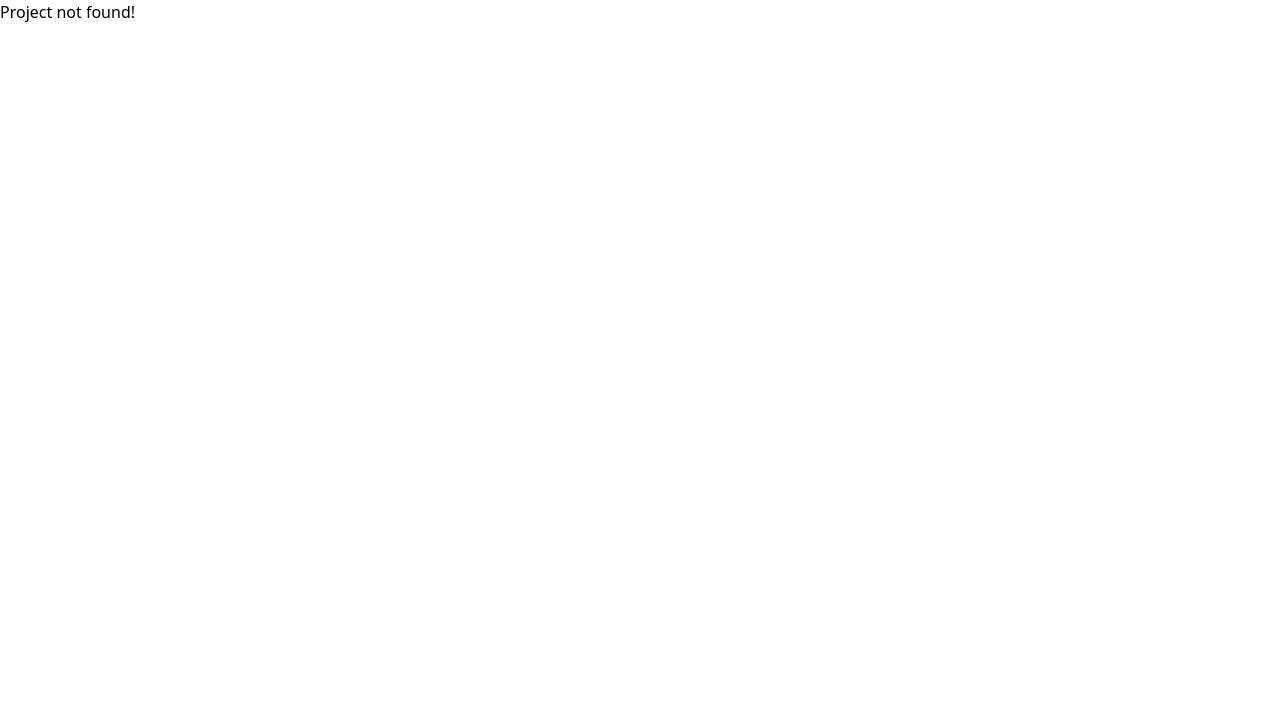
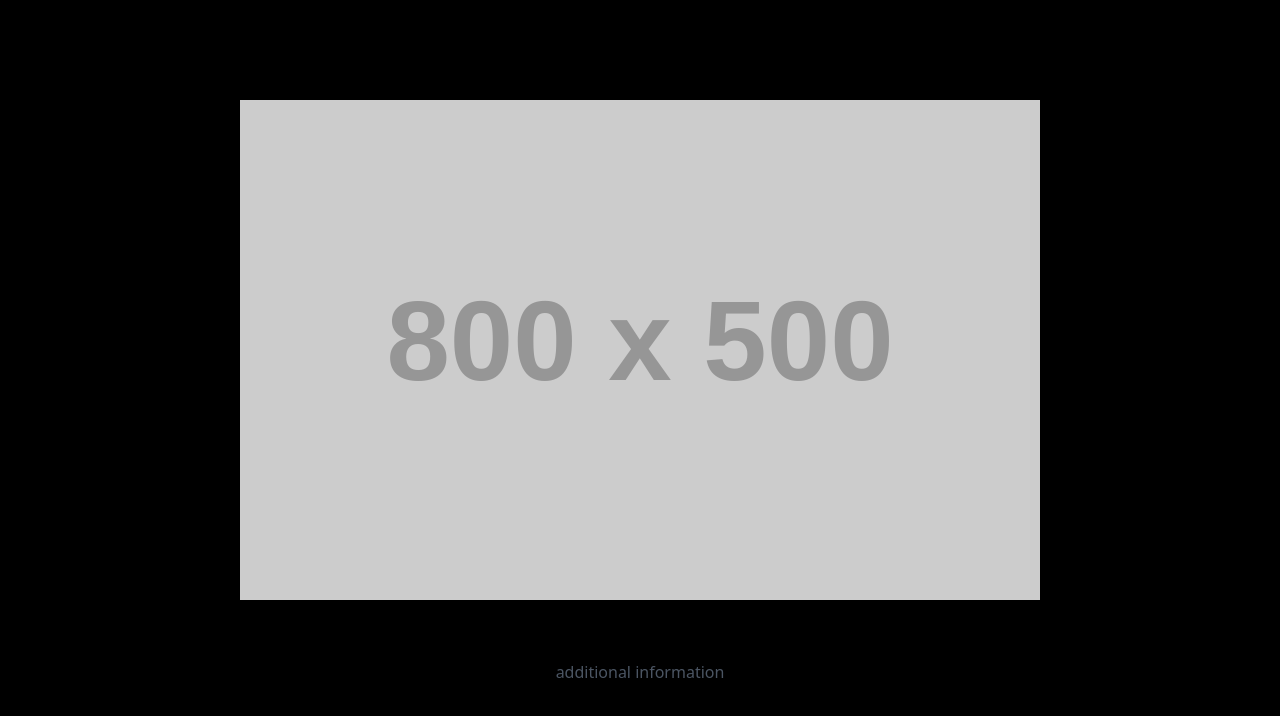
Before and after one commit to diemorester/portofolio, a React (Vite) app: page /project/kopikalyan-companyprofile in a window 1280 px wide. Before the commit this address had no page. Shown: the top 716 px of the page. Built offline with nearby package versions, Linux system fonts and the light colour scheme.

Commit message:
carousel addition and slug attempts (i also mistaken commit command with push, i need to sleep)

```diff
--- a/src/components/Carousel.tsx
+++ b/src/components/Carousel.tsx
@@ -58,7 +58,7 @@ export default function Carousel({ items }: CarouselProps) {
     }, [emblaAPI, items.length, slidesToScroll]);
 
     return (
-        <div className="relative flex flex-col justify-center gap-2 md:gap-10 min-h-screen">
+        <div className="relative flex flex-col justify-center gap-2 md:gap-8 min-h-screen">
             <div>
                 <p className="md:text-xl text-mono hover:text-white">
                     &lt;&nbsp;Projects&nbsp; &nbsp; &gt;
@@ -70,7 +70,7 @@ export default function Carousel({ items }: CarouselProps) {
                         {items.map((item, index) => (
                             <div key={index} className={`embla__slide flex-none ${slidesToScroll === 1 ? 'w-full' : 'w-1/2'}`}>
                                 <a
-                                    href={`/projects/${item.slug}`}
+                                    href={`/project/${item.slug}`}
                                     target="_blank"
                                     rel="noopener noreferrer"
                                 >
@@ -98,12 +98,12 @@ export default function Carousel({ items }: CarouselProps) {
                         </button>
                     </div>
                 </div>
-                <div className="flex justify-center gap-1 md:pt-5">
+                <div className="flex justify-center gap-1 pt-2 md:pt-5">
                     {Array.from({ length: slidesLength }).map((_, index) => (
                         <button
                             key={index}
                             onClick={() => scrollTo(index)}
-                            className={`h-3 rounded-full border-2 border-mono ${currentIndex === index ? 'w-6' : 'w-3'}`}
+                            className={`h-2 md:h-3 rounded-full border md:border-2 border-mono ${currentIndex === index ? 'w-3 md:w-6' : 'w-2 md:w-3'}`}
                         />
                     ))}
                 </div>
--- a/src/components/Navbar.tsx
+++ b/src/components/Navbar.tsx
@@ -50,7 +50,7 @@ export default function Navbar() {
                         <a href="#service" className="text-mono hover:text-white" onClick={handleClose}>SERVICES</a>
                     </div>
                     <div>
-                        <a href="" className="text-mono hover:text-white" onClick={handleClose}>PROJECTS</a>
+                        <a href="#project" className="text-mono hover:text-white" onClick={handleClose}>PROJECTS</a>
                     </div>
                     <div className="flex gap-6 pt-3">
                         <a href="https://github.com/diemorester" target="_blank" rel="noopener noreferrer">
--- a/src/components/ProjectDetails.tsx
+++ b/src/components/ProjectDetails.tsx
@@ -1,6 +1,5 @@
 import { useParams } from "react-router-dom";
 
-// Define the type for project details
 type ProjectDetail = {
     title: string;
     description: string;
@@ -8,15 +7,14 @@ type ProjectDetail = {
     additionalInfo: string;
 };
 
-// Define the project details object with specific keys
 const projectDetails: Record<string, ProjectDetail> = {
-    'project-1': {
+    'kopikalyan-companyprofile': {
         title: 'kopikalyan companyprofile',
         description: 'loremloremloremlreomrloemrelomreomrelomreom',
         image: 'https://via.placeholder.com/800x500',
         additionalInfo: 'additional information',
     },
-    'project-2': {
+    'the-sept': {
         title: 'the sept',
         description: 'loremloremloremlreomrloemrelomreomrelomreom',
         image: 'https://via.placeholder.com/800x500',
@@ -49,9 +47,8 @@ const projectDetails: Record<string, ProjectDetail> = {
 };
 
 export default function ProjectDetails() {
-    const { slug } = useParams<{ slug: string }>(); // Specify the type for useParams
+    const { slug } = useParams<{ slug: string }>();
 
-    // Check if slug exists and is a valid key in projectDetails
     const project = slug && projectDetails[slug];
 
     if (!project) {
@@ -59,7 +56,7 @@ export default function ProjectDetails() {
     }
 
     return (
-        <div className="min-h-screen p-5 md:p-10 flex flex-col items-center">
+        <div className="min-h-screen bg-black p-5 md:p-10 flex flex-col items-center">
             <h1 className="text-4xl font-bold mb-5">{project.title}</h1>
             <img src={project.image} alt={project.title} className="w-full max-w-[800px] h-auto mb-5" />
             <p className="text-lg mb-3">{project.description}</p>
--- a/src/components/ProjectSection.tsx
+++ b/src/components/ProjectSection.tsx
@@ -11,7 +11,7 @@ const projectItems = [
 
 export default function ProjectSection() {
     return (
-        <div className="">
+        <div id="project" className="">
             <Carousel items={projectItems} />
         </div>
     )
--- a/src/components/ServiceSection.tsx
+++ b/src/components/ServiceSection.tsx
@@ -46,7 +46,7 @@ const items: Item[] = [
 
 export default function Service() {
     return (
-        <div id="service" className="flex flex-col justify-center pt-[50px] md:gap-10">
+        <div id="service" className="flex flex-col justify-center pt-[50px] md:pb-[90px] md:gap-10">
             <div>
                 <p className="text-mono hover:text-white md:text-xl">
                     &lt;&nbsp;Perks&nbsp; &nbsp; &nbsp;&gt;
```
Also changed, not shown: src/main.tsx (line endings or trailing spaces).
